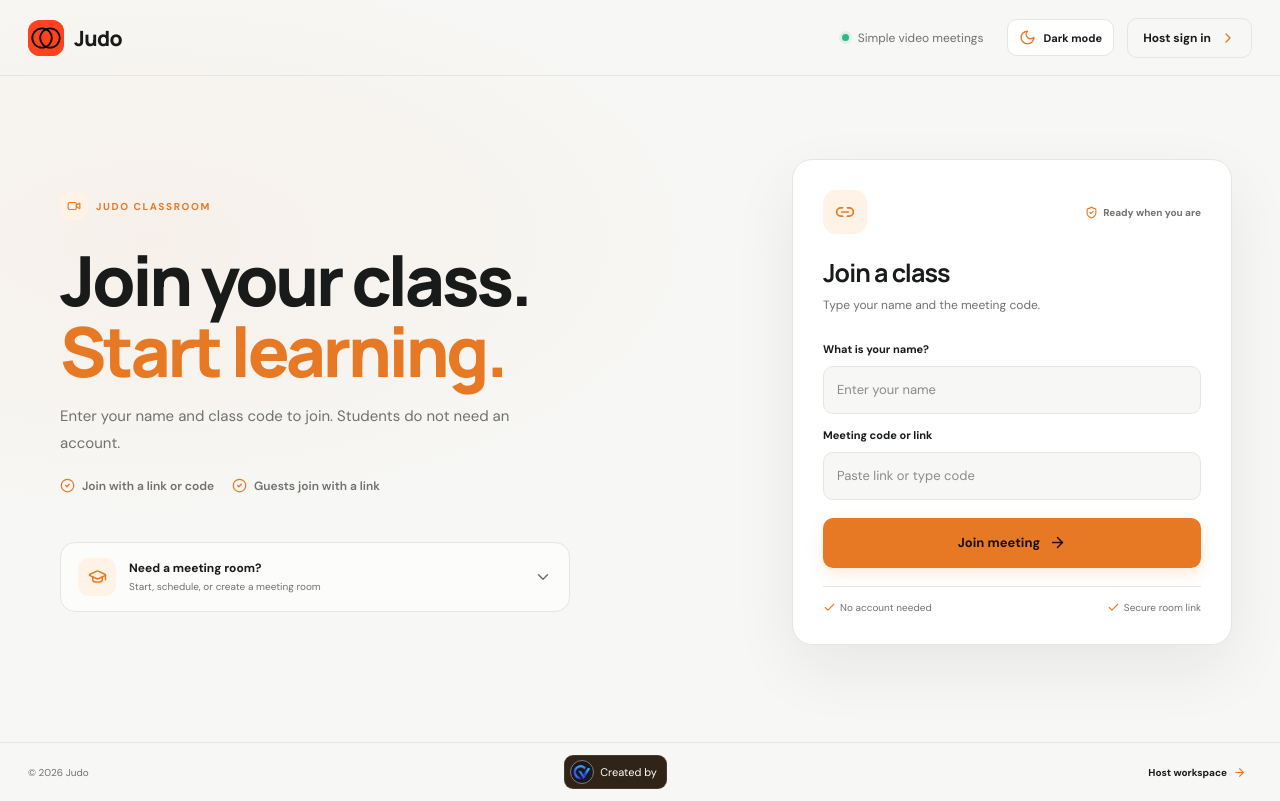
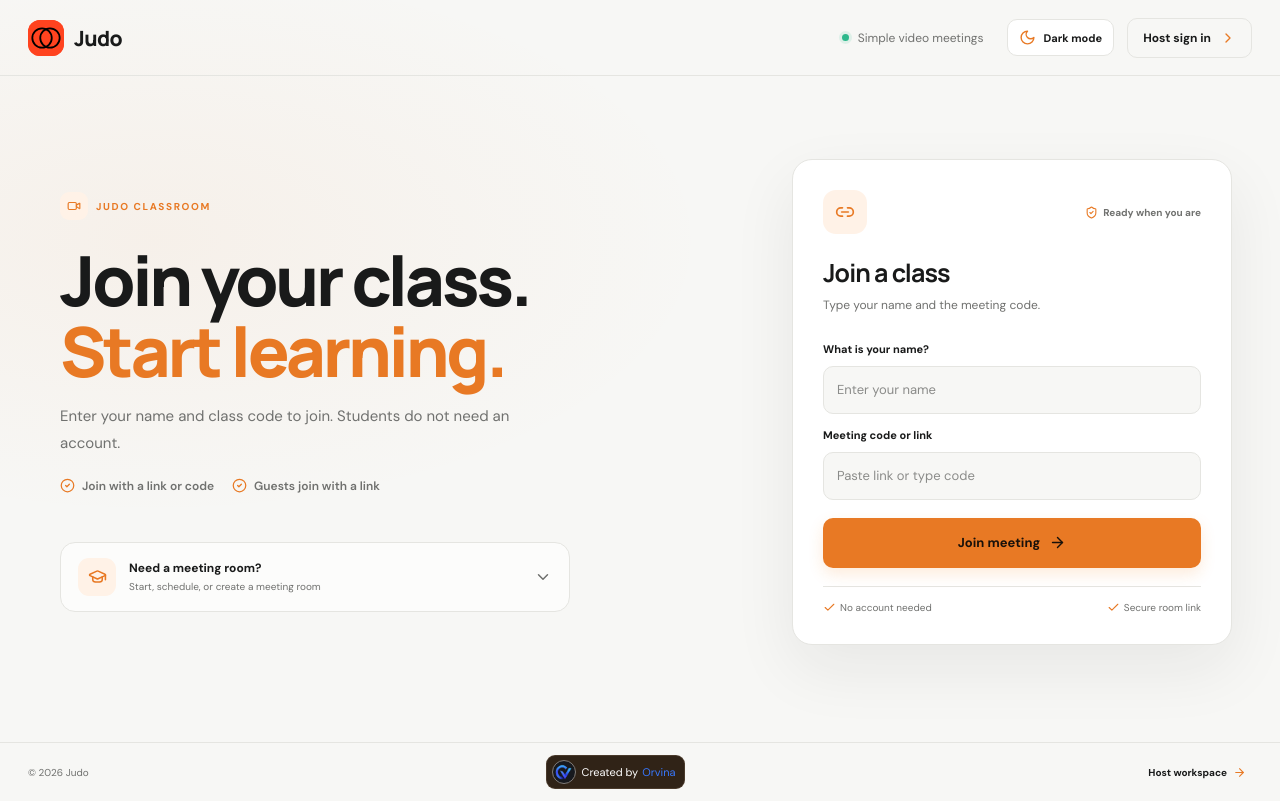
Before and after one commit to arnab8123/judo-classroom, a React (Vite) app in the folder client/: page / in a window 1280 px wide. Built offline with nearby package versions, Linux system fonts and the light colour scheme; no server answers.

Commit message:
Keep Orvina name visible in footer credit

```diff
--- a/client/src/styles.css
+++ b/client/src/styles.css
@@ -421,3 +421,5 @@
 .brand-mark-logo{overflow:hidden;background:#ff431f!important;box-shadow:none!important}.brand-mark-logo img{display:block;width:100%;height:100%;object-fit:cover}
 .orvina-credit{display:inline-flex;align-items:center;gap:6px;padding:4px 9px 4px 5px;border:1px solid rgba(221,190,152,.15);border-radius:9px;background:#302317;color:#fff;font-size:11px;line-height:1;white-space:nowrap;text-decoration:none;transition:background .16s,border-color .16s}.orvina-credit img{width:24px;height:24px;padding:2px;border:1px solid #817c78;border-radius:50%;object-fit:contain;background:#17191e}.orvina-credit strong{color:#38a9ff;font-weight:500}.orvina-credit:hover{background:#38291c;border-color:rgba(221,190,152,.3)}
 .meet-footer a.orvina-credit{display:inline-flex!important;flex-direction:row!important;align-items:center!important;gap:6px!important;color:#fff!important}.meet-footer a.orvina-credit .orvina-credit-label{display:inline!important;color:#fff!important;white-space:nowrap}.meet-footer a.orvina-credit .orvina-credit-by{color:#fff!important}.meet-footer a.orvina-credit .orvina-credit-name{color:#3878ff!important}.meet-footer a.orvina-credit img{display:block!important;flex:0 0 24px!important}
+
+.meet-footer a.orvina-credit .orvina-credit-label{display:inline-flex!important;align-items:baseline;gap:4px}.meet-footer a.orvina-credit .orvina-credit-by,.meet-footer a.orvina-credit .orvina-credit-name{display:inline!important;visibility:visible!important;opacity:1!important}
```
